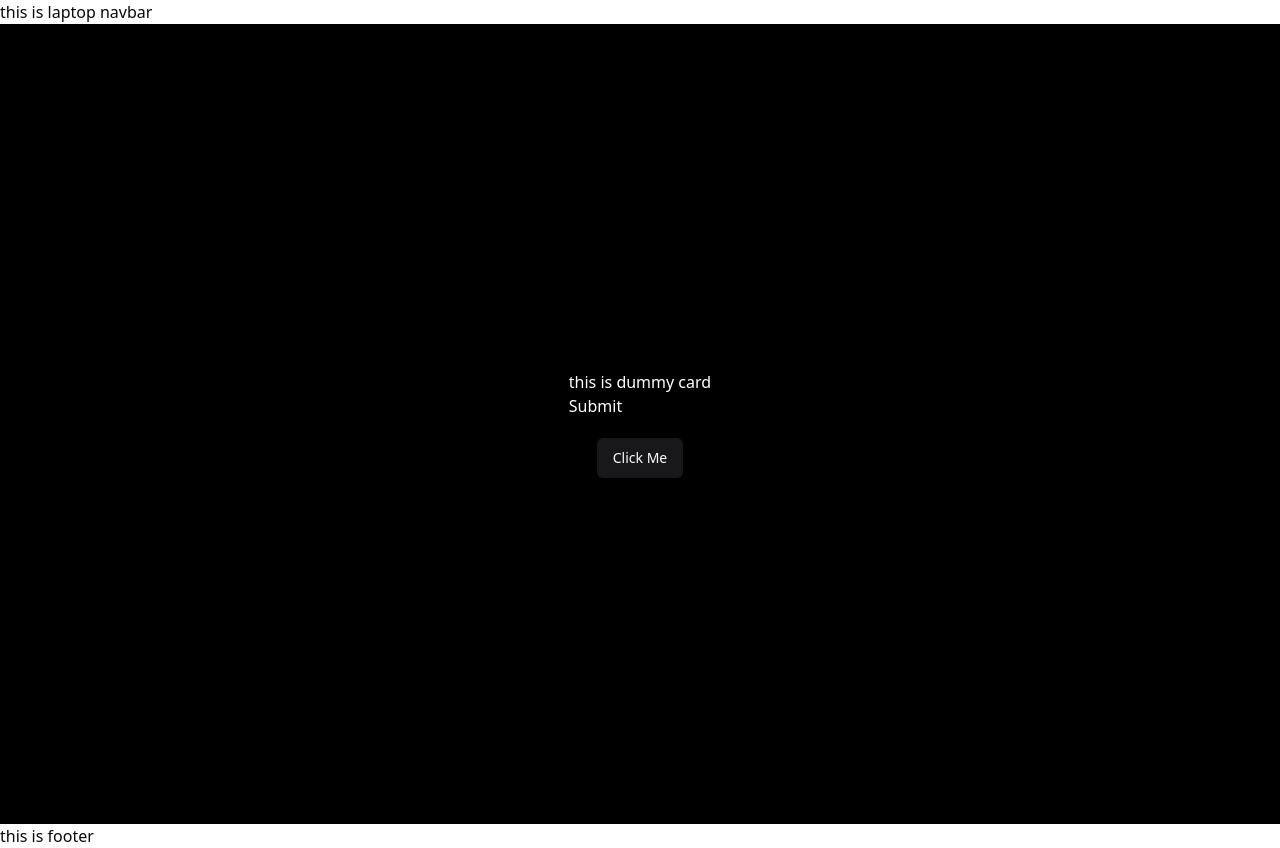
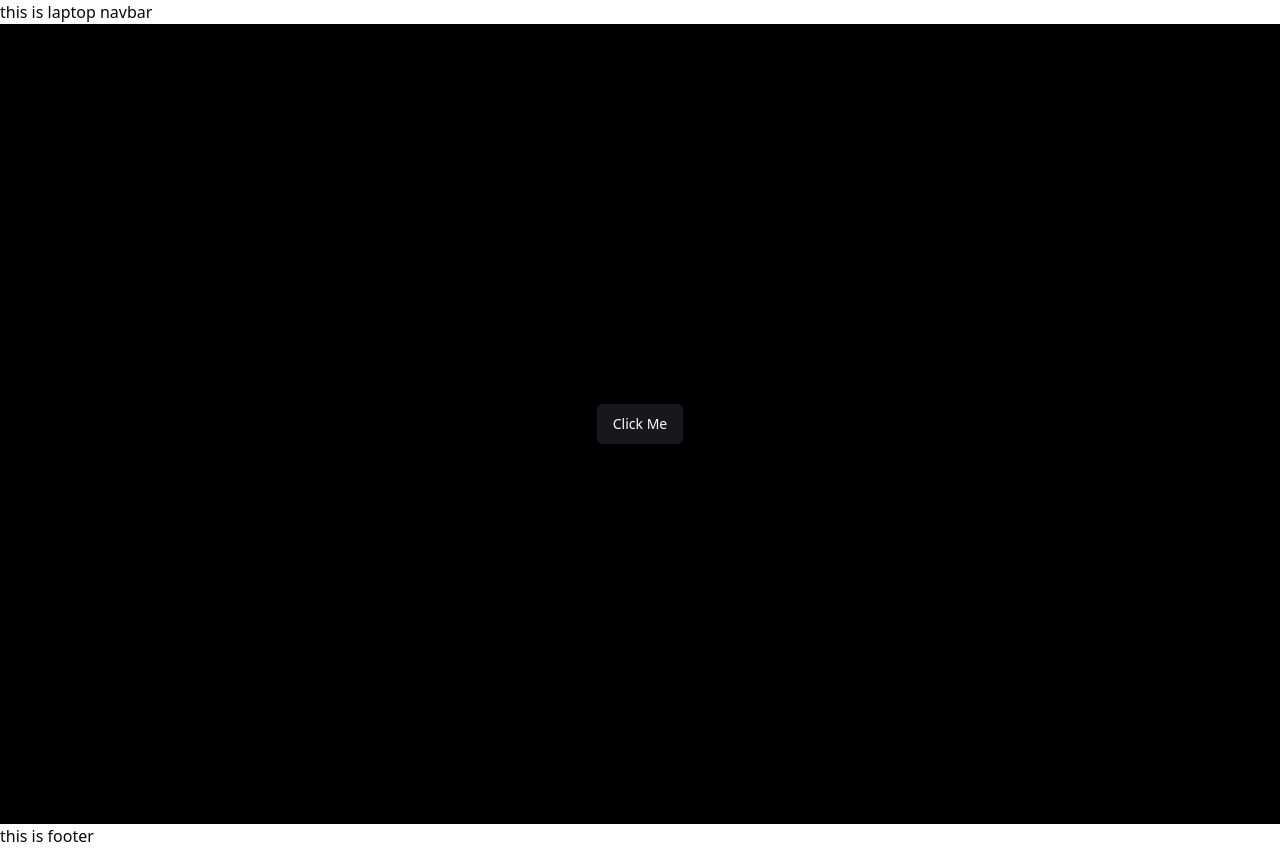
Before and after one commit to Prabhuomkar9/weebsforweebs, a Next.js app: page / in a window 1280 px wide. Built offline with nearby package versions, Linux system fonts and the light colour scheme.

Commit message:
some progress?

```diff
--- a/src/components/dummy/index.tsx
+++ /dev/null
@@ -1,20 +0,0 @@
-import React from "react";
-
-const Dummy = () => {
-
-
-
-    const handleSubmit = async (e: React.FormEvent<HTMLFormElement>) => {
-        e.preventDefault();
-        const res = await fetch("/api/user", {
-            method: "GET",
-          });
-          const data = res.json()
-        console.log(data);
-    };
-  return <footer>this is dummy card
-    <form action="" onSubmit={handleSubmit}><input type="submit" /></form>
-  </footer>;
-};
-
-export default Dummy;
--- a/src/pages/api/(models)/User.ts
+++ b/src/pages/api/(models)/User.ts
@@ -42,9 +42,9 @@ const UserSchema= new Schema({
 });
 
 
-const User = mongoose.model('User', UserSchema);
+const UserS = mongoose.model('User', UserSchema);
 
-module.exports = User;
+module.exports = UserS;
 }
 catch(err){
     console.log("couldnt connect")
--- /dev/null
+++ b/src/pages/api/user/index.ts
@@ -0,0 +1,15 @@
+import { NextApiRequest, NextApiResponse } from 'next';
+import { UserS } from '@/pages/api/(models)/User';
+
+export default async function GET(req: NextApiRequest, res: NextApiResponse) {
+    try {
+        // Fetch all users from the database
+        const users = await UserS.find();
+
+        // Send the fetched users as a JSON response
+        res.status(200).json(users);
+    } catch (err) {
+        console.error(err);
+        res.status(500).json({ error: 'Internal Server Error' });
+    }
+}
--- a/src/pages/api/user/route.ts
+++ /dev/null
@@ -1,5 +0,0 @@
-import { NextApiRequest, NextApiResponse } from 'next';
-
-export default function GET(req, res) {
-      res.status(200).json({ message: 'This is a GET request response' });
-  }
--- a/src/pages/index.tsx
+++ b/src/pages/index.tsx
@@ -1,14 +1,14 @@
 import { Inter } from "next/font/google";
 import { Button } from "@/components/ui/button";
 import { toast } from "react-toastify";
-import Dummy from "@/components/dummy";
+
 
 
 export default function Home() {
   return (
     <div
       className={`h-full w-full flex flex-col gap-5 justify-center items-center`}>
-        <Dummy></Dummy>
+
       <Button onClick={
         () => {
           toast("Hello World");
```
